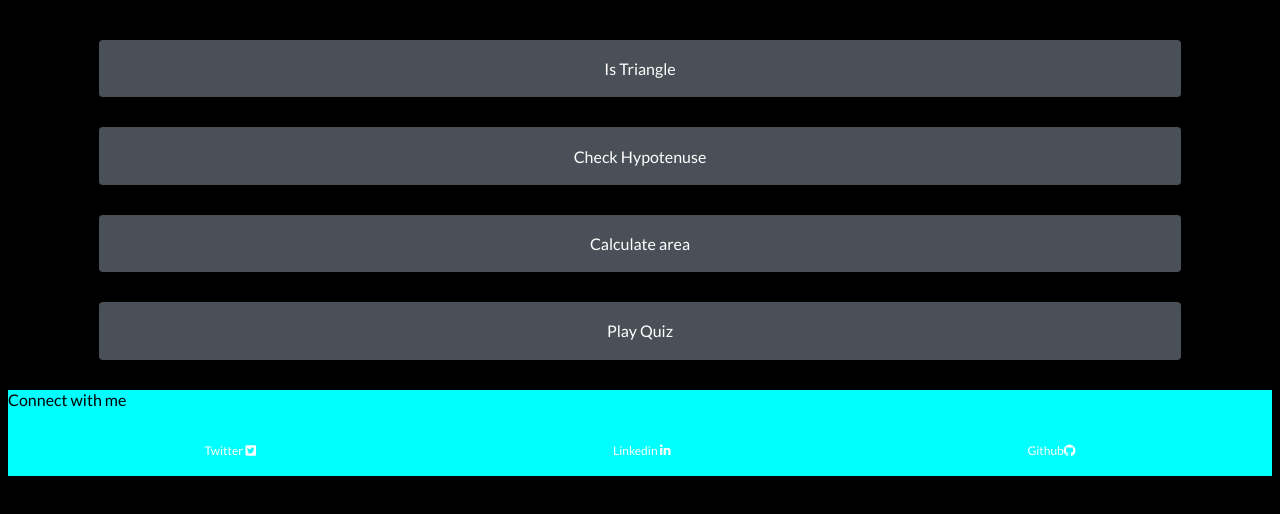
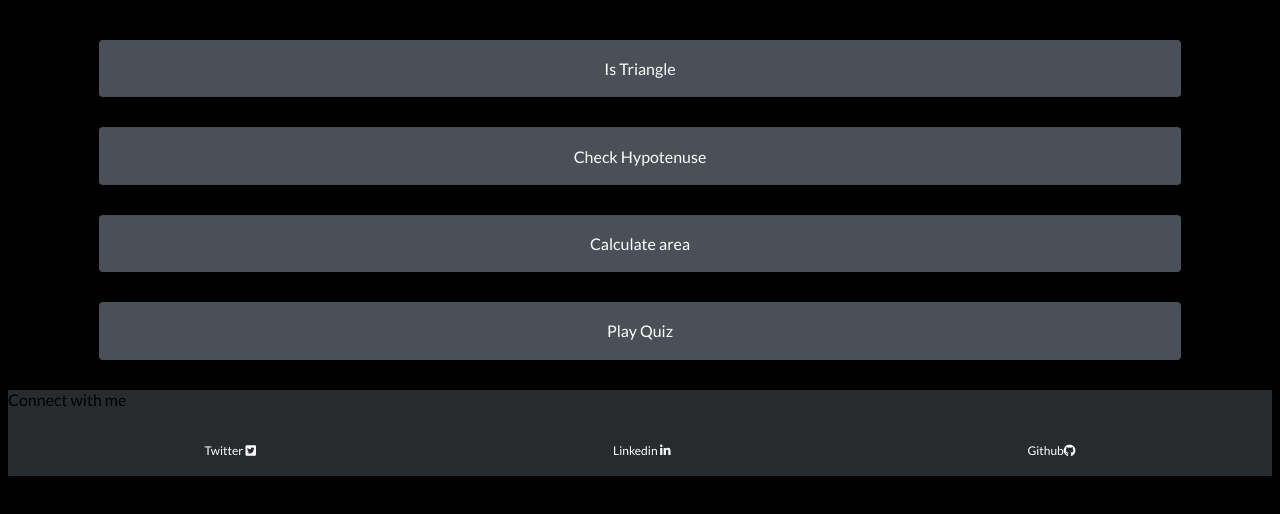
Before and after one commit to Prashantrajput11/fun-with-triangles, a plain HTML site: page index.html in a window 1280 px wide. Drawn offline with Linux system fonts and the light colour scheme.

Commit message:
style: chnaged background color

```diff
--- a/style.css
+++ b/style.css
@@ -37,7 +37,7 @@ a {
   text-decoration: none;
 }
 footer{
-  background-color: aqua;
+  background-color: #282b2e;
 }
 
 .social {
```
